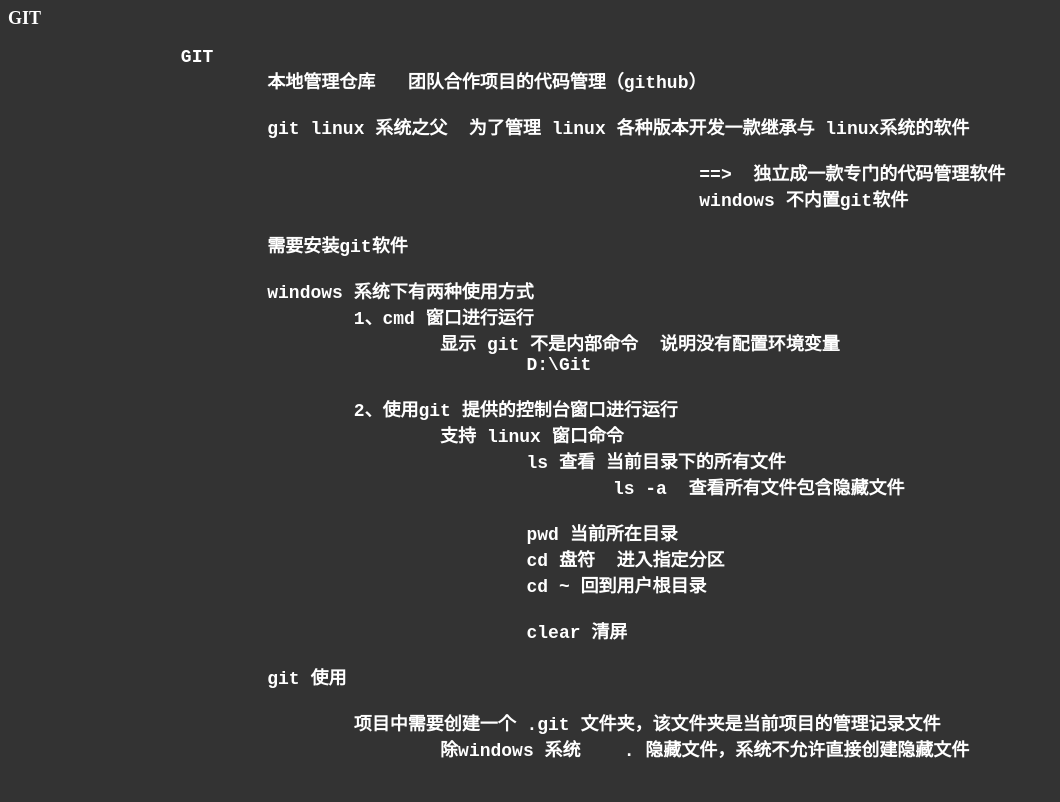
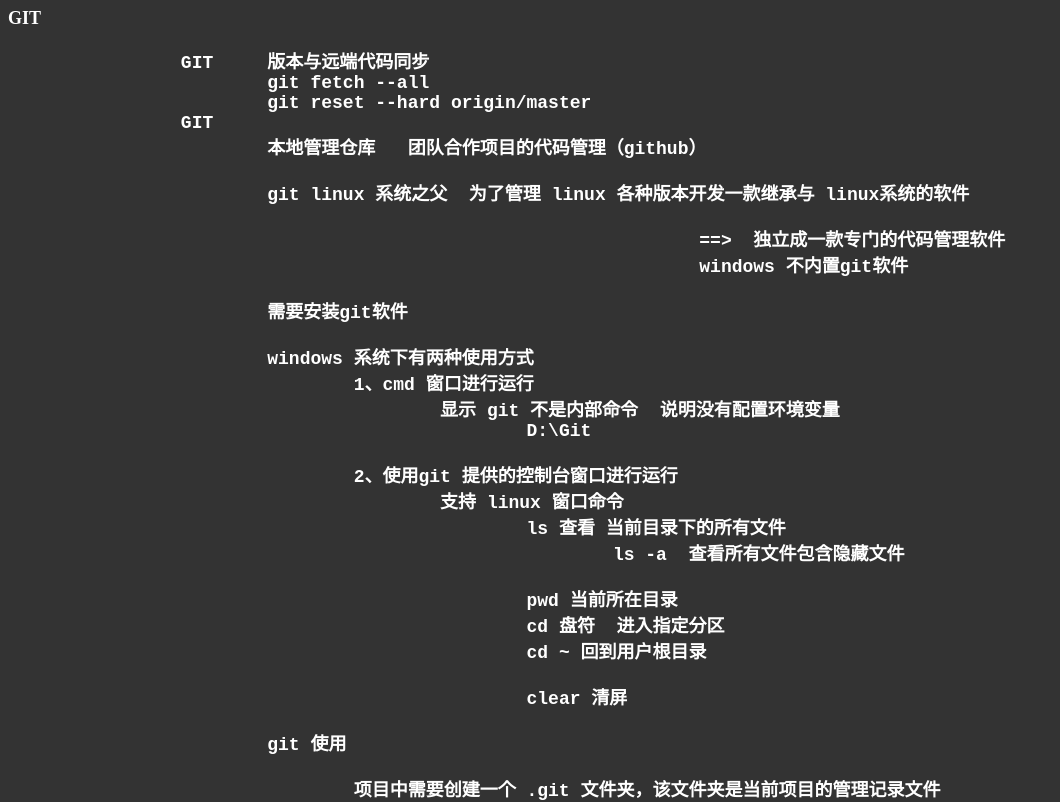
Before and after one commit to albanjin/albanjin.github.io, a plain HTML site: page git.html in a window 1280 px wide. Shown: the top 802 px of the page, without its empty margins (0-1060 px from the left). Drawn offline with Linux system fonts and the light colour scheme.

Commit message:
版本与远端代码同步
版本与远端代码同步

```diff
--- a/git.html
+++ b/git.html
@@ -13,6 +13,9 @@
 	<h2>GIT</h2>
 
 	<pre >
+		GIT     版本与远端代码同步
+			git fetch --all
+			git reset --hard origin/master
 		GIT
 			本地管理仓库   团队合作项目的代码管理（github）
 
```
